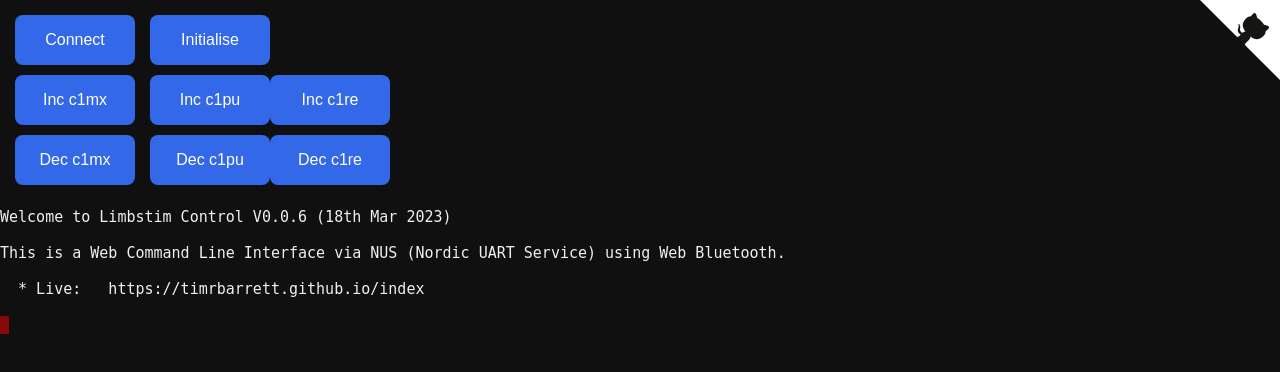
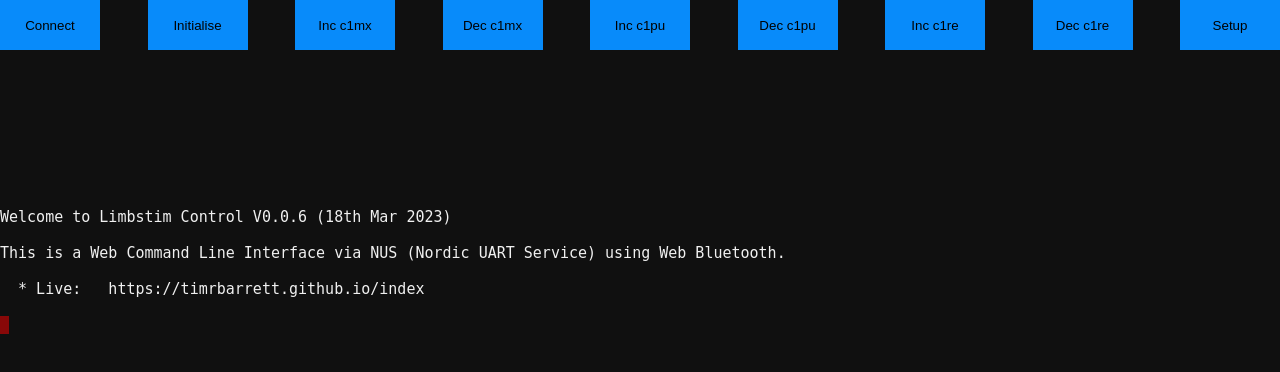
Before and after one commit to timrbarrett/timrbarrett.github.io, a plain HTML site: page index.html in a window 1280 px wide. Drawn offline with Linux system fonts and the light colour scheme.

Commit message:
Buttons that flow and don't crowd.

```diff
--- a/css/style.css
+++ b/css/style.css
@@ -10,6 +10,7 @@
   margin: 0px;
   padding: 0px;
   background: #101010;
+
 }
 #terminal {
   display: block;
@@ -22,131 +23,3 @@
 #connection-panel {
   background: transparent;
 }
-
-#clientConnectButton {
-  position:fixed;
-  background-color: rgb(51,105,232);
-  border: none;
-  border-radius: 8px;
-  width: 120px;
-  height: 50px;
-  color: white;
-  text-align: center;
-  text-decoration: none;
-  font-size: 16px;
-  left: 15px;
-  top: 15px;
-  cursor: pointer;
-}
-
-#initialiseButton {
-    position: fixed;
-    background-color: rgb(51,105,232);
-    border: none;
-    border-radius: 8px;
-    width: 120px;
-    height: 50px;
-    color: white;
-    text-align: center;
-    text-decoration: none;
-    font-size: 16px;
-    left: 150px;
-    top: 15px;
-    cursor: pointer;
-}
-
-#incc1mxButton {
-    position: fixed;
-    background-color: rgb(51,105,232);
-    border: none;
-    border-radius: 8px;
-    width: 120px;
-    height: 50px;
-    color: white;
-    text-align: center;
-    text-decoration: none;
-    font-size: 16px;
-    left: 15px;
-    top: 75px;
-    cursor: pointer;
-}
-
-#decc1mxButton {
-    position: fixed;
-    background-color: rgb(51,105,232);
-    border: none;
-    border-radius: 8px;
-    width: 120px;
-    height: 50px;
-    color: white;
-    text-align: center;
-    text-decoration: none;
-    font-size: 16px;
-    left: 15px;
-    top: 135px;
-    cursor: pointer;
-}
-
-#incc1puButton {
-    position: fixed;
-    background-color: rgb(51,105,232);
-    border: none;
-    border-radius: 8px;
-    width: 120px;
-    height: 50px;
-    color: white;
-    text-align: center;
-    text-decoration: none;
-    font-size: 16px;
-    left: 150px;
-    top: 75px;
-    cursor: pointer;
-}
-
-#decc1puButton {
-    position: fixed;
-    background-color: rgb(51,105,232);
-    border: none;
-    border-radius: 8px;
-    width: 120px;
-    height: 50px;
-    color: white;
-    text-align: center;
-    text-decoration: none;
-    font-size: 16px;
-    left: 150px;
-    top: 135px;
-    cursor: pointer;
-}
-
-#incc1reButton {
-    position: fixed;
-    background-color: rgb(51,105,232);
-    border: none;
-    border-radius: 8px;
-    width: 120px;
-    height: 50px;
-    color: white;
-    text-align: center;
-    text-decoration: none;
-    font-size: 16px;
-    left: 270px;
-    top: 75px;
-    cursor: pointer;
-}
-
-#decc1reButton {
-    position: fixed;
-    background-color: rgb(51,105,232);
-    border: none;
-    border-radius: 8px;
-    width: 120px;
-    height: 50px;
-    color: white;
-    text-align: center;
-    text-decoration: none;
-    font-size: 16px;
-    left: 270px;
-    top: 135px;
-    cursor: pointer;
-}
--- a/index.html
+++ b/index.html
@@ -14,43 +14,46 @@
 
         <link href="./css/style.css" rel="stylesheet" type='text/css'>
     </head>
+    <style>
+        .button-group {
+            display: flex;
+            flex-wrap: wrap;
+            //border: 1px solid #cccccc;
+            //border-radius: 4px;
+            overflow: visible;
+            justify-content: space-between;
+        }
+        .button {
+            padding: 100px, 160px;
+            outline: none;
+            border: none;
+            cursor: pointer;
+            //border-right: 10px solid #cccccc;
+            width:  100px;
+            height: 50px;
+            background: #088bfa
+        }
+        .button:last-child {
+            //border-right:none;
+        }
+    </style>
+    <body>
+        <div id="connection-panel" class="button-group"">
+            <button id="clientConnectButton" type="button" class="button" onclick="connectionToggle()">Connect</button>
+            <button id="initialiseButton" type="button" class="button" onclick="initialisePressed()">Initialise</button>
+            <button id="incc1mxButton" type="button" class="button" onclick="incc1mxPressed()">Inc c1mx</button>
+            <button id="decc1mxButton" type="button" class="button" onclick="decc1mxPressed()">Dec c1mx</button>
+            <button id="incc1puButton" type="button" class="button" onclick="incc1puPressed()">Inc c1pu</button>
+            <button id="decc1puButton" type="button" class="button" onclick="decc1puPressed()">Dec c1pu</button>
+            <button id="incc1reButton" type="button" class="button" onclick="incc1rePressed()">Inc c1re</button>
+            <button id="decc1reButton" type="button" class="button" onclick="decc1rePressed()">Dec c1re</button>
+            <button id="setupButton" type="button" class="button" onclick="setupPressed()">Setup</button>
+        </div>
 
-    <body>
-        <div id="connection-panel">
-            <button id="clientConnectButton" type="button" class="btn btn-default" onclick="connectionToggle()">Connect</button>
-            <button id="initialiseButton" type="button" class="btn btn-default" onclick="initialisePressed()">Initialise</button>
-            <button id="incc1mxButton" type="button" class="btn btn-default" onclick="incc1mxPressed()">Inc c1mx</button>
-            <button id="decc1mxButton" type="button" class="btn btn-default" onclick="decc1mxPressed()">Dec c1mx</button>
-            <button id="incc1puButton" type="button" class="btn btn-default" onclick="incc1puPressed()">Inc c1pu</button>
-            <button id="decc1puButton" type="button" class="btn btn-default" onclick="decc1puPressed()">Dec c1pu</button>
-            <button id="incc1reButton" type="button" class="btn btn-default" onclick="incc1rePressed()">Inc c1re</button>
-            <button id="decc1reButton" type="button" class="btn btn-default" onclick="decc1rePressed()">Dec c1re</button>
-        </div>
-        <a href="https://github.com/makerdiary/web-device-cli" class="github-corner" aria-label="View source on GitHub">
-            <svg width="80" height="80" viewBox="0 0 250 250" style="fill:#fff; color:#151513; position: absolute; top: 0; border: 0; right: 0;" aria-hidden="true">
-                <path d="M0,0 L115,115 L130,115 L142,142 L250,250 L250,0 Z"></path>
-                <path d="M128.3,109.0 C113.8,99.7 119.0,89.6 119.0,89.6 C122.0,82.7 120.5,78.6 120.5,78.6 C119.2,72.0 123.4,76.3 123.4,76.3 C127.3,80.9 125.5,87.3 125.5,87.3 C122.9,97.6 130.6,101.9 134.4,103.2" fill="currentColor" style="transform-origin: 130px 106px;" class="octo-arm">
-                </path>
-                <path d="M115.0,115.0 C114.9,115.1 118.7,116.5 119.8,115.4 L133.7,101.6 C136.9,99.2 139.9,98.4 142.2,98.6 C133.8,88.0 127.5,74.4 143.8,58.0 C148.5,53.4 154.0,51.2 159.7,51.0 C160.3,49.4 163.2,43.6 171.4,40.1 C171.4,40.1 176.1,42.5 178.8,56.2 C183.1,58.6 187.2,61.8 190.9,65.4 C194.5,69.0 197.7,73.2 200.1,77.6 C213.8,80.2 216.3,84.9 216.3,84.9 C212.7,93.1 206.9,96.0 205.4,96.6 C205.1,102.4 203.0,107.8 198.3,112.5 C181.9,128.9 168.3,122.5 157.7,114.1 C157.9,116.9 156.7,120.9 152.7,124.9 L141.0,136.5 C139.8,137.7 141.6,141.9 141.8,141.8 Z" fill="currentColor" class="octo-body">
-                </path>
-            </svg>
-        </a>
-        <style>.github-corner:hover .octo-arm{animation:octocat-wave 560ms ease-in-out}@keyframes octocat-wave{0%,100%{transform:rotate(0)}20%,60%{transform:rotate(-25deg)}40%,80%{transform:rotate(10deg)}}@media (max-width:500px){.github-corner:hover .octo-arm{animation:none}.github-corner .octo-arm{animation:octocat-wave 560ms ease-in-out}}
-        </style>
         <div id='terminal'></div>
 
         <script src='./js/hterm_all.js'></script>
         <script src='./js/app.js'></script>
 
-        <!-- Global site tag (gtag.js) - Google Analytics -->
-        <script async src="https://www.googletagmanager.com/gtag/js?id=UA-54344624-2"></script>
-        <script>
-          window.dataLayer = window.dataLayer || [];
-          function gtag(){dataLayer.push(arguments);}
-          gtag('js', new Date());
-
-          gtag('config', 'UA-54344624-2');
-        </script>
-
     </body>
 </html>
--- a/js/app.js
+++ b/js/app.js
@@ -255,12 +255,11 @@
             "(set-val 'c1fr 10) " +
             "(set-val 'c1wl 10000) " +
             "(set-val 'c1of 0) " +
-            "(set-val 'c1fn 4) " +
             "(set-val 'c1pu 100)"
         );
     }
 }
-
+            //"(set-val 'c1fn 4) " +
 function incc1mxPressed() {
     if (connected) {
         nusSendString("(fndelta 'c1mx 8)\n");
@@ -297,6 +296,27 @@
     }
 }
 
+function setupPressed() {
+    if (connect) {
+        nusSendString(
+            "(defun set-val(type value) " +
+            "    (progn " +
+            "        (etlmock(eval type) value) " +
+            "        (etlcreate(eval type)) " +
+            //"        (princ type)(princ \" \")(princ value)(princ \" \") " +
+            "        (etloutput(eval type) 0) " +
+            "    ) " +
+            ")"
+        );
+
+        nusSendString(
+            "(set-val 'c1mx 255) " +
+            "(set-val 'c1fi 127) " +
+            "(set-val 'c1hb 1) " +
+            "(set-val 'c1fr 200)"
+        );
+    }
+}
 // Sets button to either Connect or Disconnect
 function setConnButtonState(enabled) {
     if (enabled) {
```
